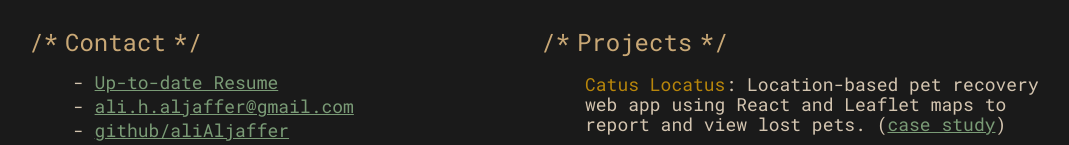
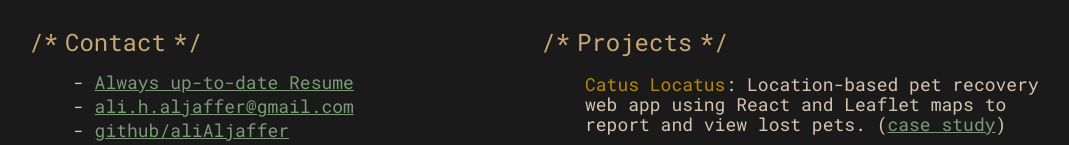
Before and after one commit to aliAljaffer/aliAljaffer.github.io, a Next.js app: page / in a window 1280 px wide. Shown: the part 488-633 px from the top of the page, without its empty margins (95-1164 px from the left). Built offline with nearby package versions, Linux system fonts and the light colour scheme.

Commit message:
Resume on AWS

```diff
--- a/src/app/page.tsx
+++ b/src/app/page.tsx
@@ -10,8 +10,8 @@ const contactData = [
   {
     label: "Resume/CV",
     value:
-      "https://drive.google.com/drive/folders/142h8rouRRSqn0YVdVYfejfgD7Vo6MXT0",
-    showAs: "Up-to-date Resume",
+      "https://alialjaffer-website.s3.me-south-1.amazonaws.com/documents/ali_aljaffer_cv.pdf",
+    showAs: "Always up-to-date Resume",
   },
   {
     label: "Email",
```
